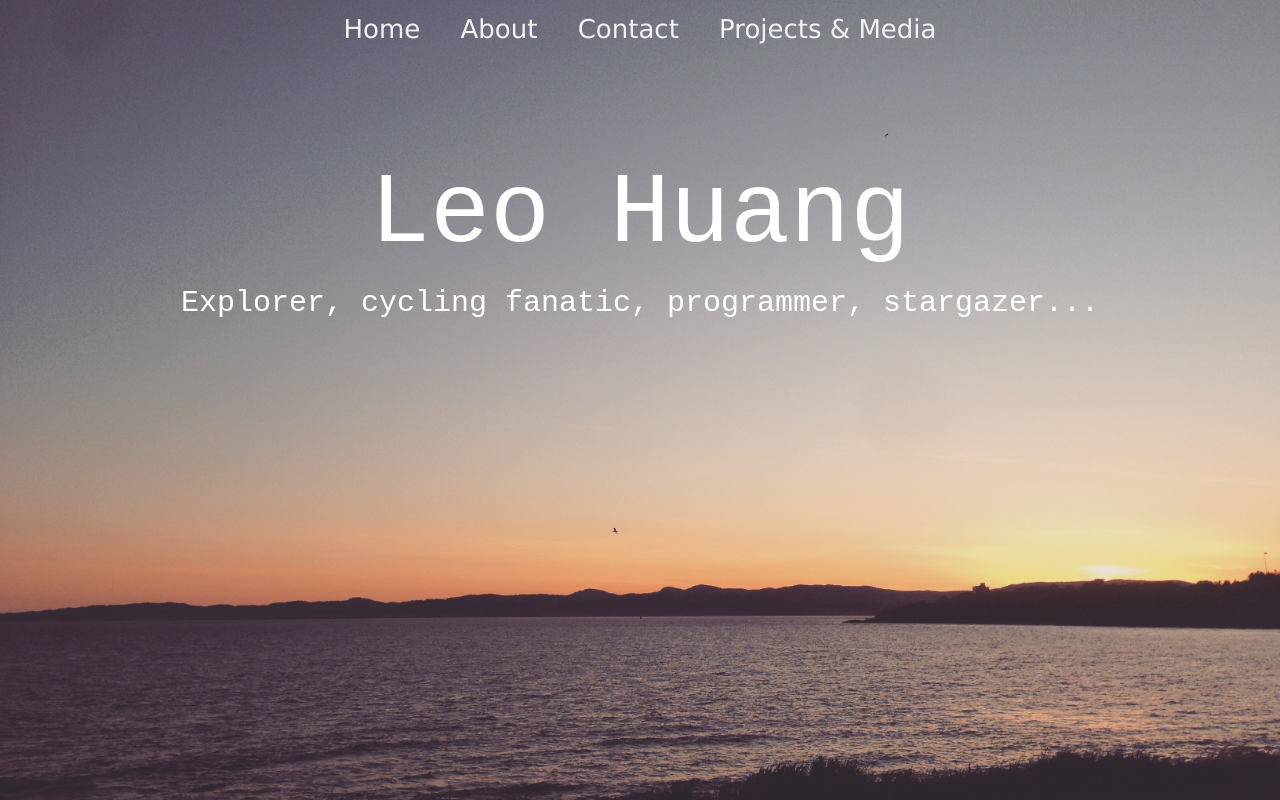
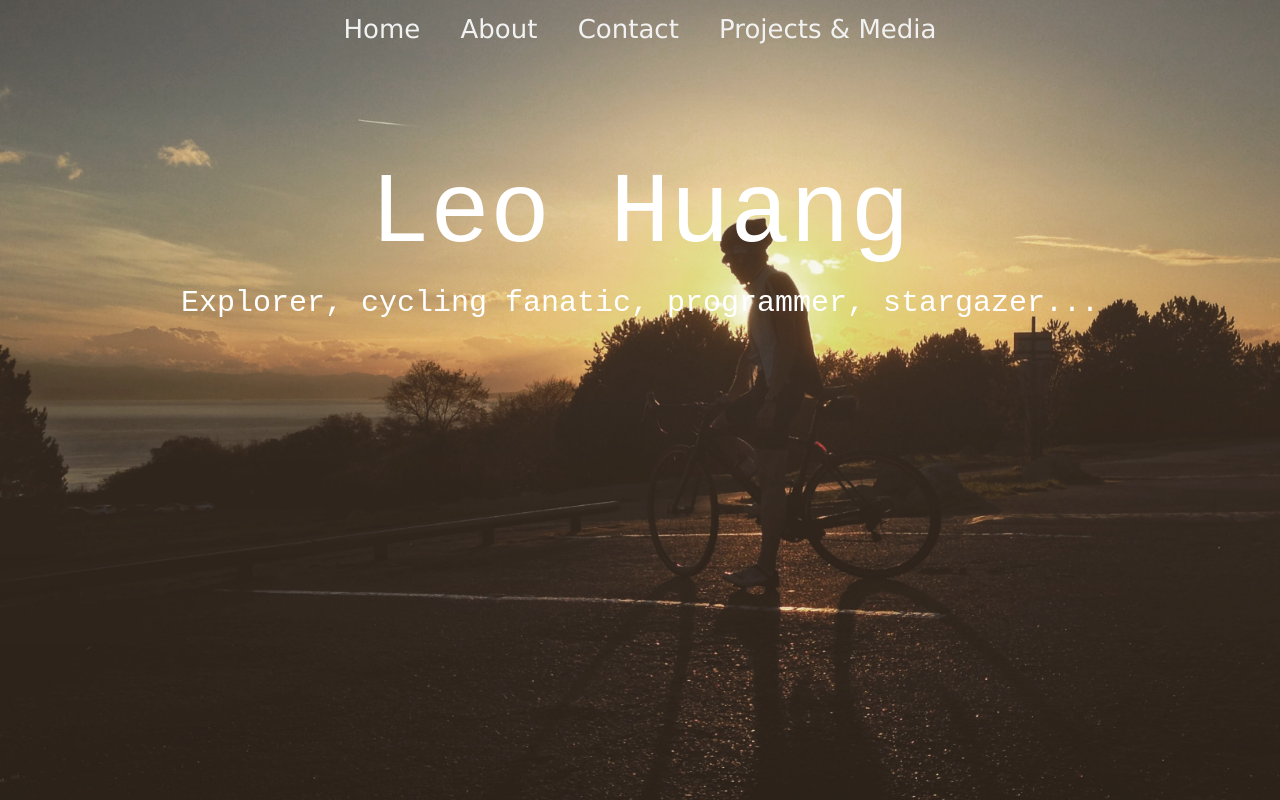
Before and after one commit to FueledByGoogle/FueledByGoogle.github.io, a plain HTML site: page index.html in a window 1280 px wide. Drawn offline with Linux system fonts and the light colour scheme.

Commit message:
bkgd change

```diff
--- a/mystyle.css
+++ b/mystyle.css
@@ -4,7 +4,7 @@
 body{
 	margin:0;
 	padding:0px 0 0 0;
-	background: url(HomeBackground.jpg) no-repeat center center fixed;
+	background: url(home_background.jpg) no-repeat center center fixed;
 	-webkit-background-size: cover;
 	-moz-background-size: cover;
 	-o-background-size: cover;
```
Also changed, not shown: home_background(alt).jpg (renamed from HomeBackground.jpg), home_background.JPG (added).
